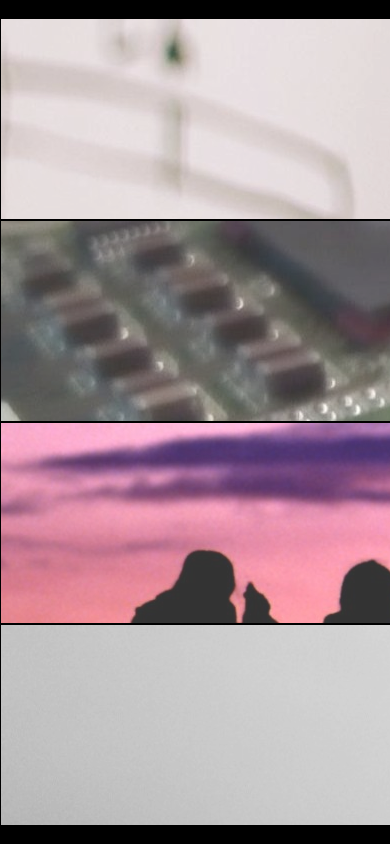
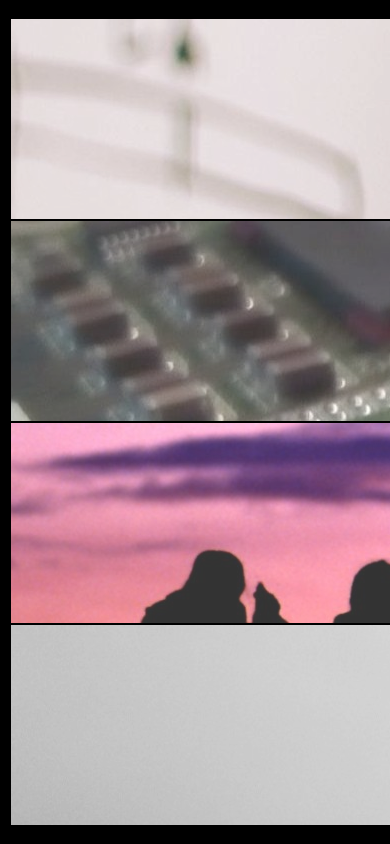
Before and after one commit to Sumo1311/sumo, a plain HTML site: page menu/menu.html in a window 390 px wide. Drawn offline with Linux system fonts and the light colour scheme.

Commit message:
Site updated: 2025-01-09 16:49:45

```diff
--- a/menu/menu.css
+++ b/menu/menu.css
@@ -1,3 +1,25 @@
+/* 针对小屏幕设备的样式（如手机） */
+@media (max-width: 600px) {
+  body {
+    font-size: 14px;
+  }
+  .container {
+    width: 100%;
+    padding: 10px;
+  }
+}
+
+/* 针对大屏幕设备的样式（如桌面电脑） */
+@media (min-width: 1920px) {
+  body {
+    font-size: 18px;
+  }
+  .container {
+    width: 80%;
+    margin: 0 auto;
+  }
+}
+
 @font-face {
     font-family: 'font';
     src: url('../image/002.ttf') format('truetype');
```
